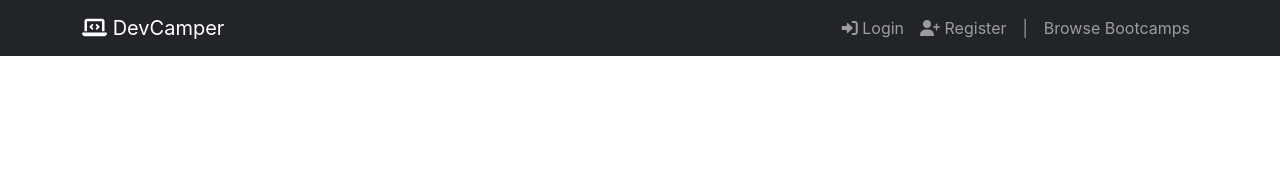
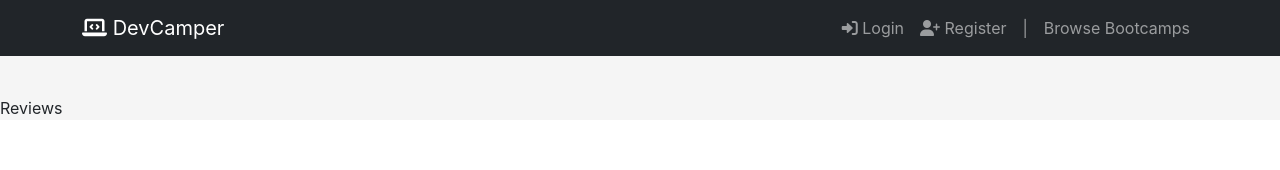
Before and after one commit to sholabioku/devcamper-api, a React (Create React App) app in the folder frontend/: page /bootcamps/1/reviews in a window 1280 px wide. Shown: the top 170 px of the page. Built offline with nearby package versions, Linux system fonts and the light colour scheme.

Commit message:
Add path for bootcamp review

```diff
--- a/frontend/src/App.js
+++ b/frontend/src/App.js
@@ -5,6 +5,7 @@ import Bootcamps from './pages/bootcamps/Bootcamps';
 import Home from './pages/home/Home';
 import Login from './pages/login/Login';
 import Register from './pages/register/Register';
+import Reviews from './pages/reviews/Reviews';
 
 const App = () => {
   return (
@@ -17,6 +18,7 @@ const App = () => {
           <Route path="/register" element={<Register />} />
           <Route path="/bootcamps" element={<Bootcamps />} />
           <Route path="/bootcamps/:id" element={<Bootcamp />} />
+          <Route path="/bootcamps/:id/reviews" element={<Reviews />} />
         </Routes>
       </div>
     </Router>
--- a/frontend/src/pages/bootcamp/Bootcamp.jsx
+++ b/frontend/src/pages/bootcamp/Bootcamp.jsx
@@ -1,19 +1,10 @@
 import React from 'react';
-import {
-  Badge,
-  Button,
-  Card,
-  Col,
-  Container,
-  ListGroup,
-  Row,
-} from 'react-bootstrap';
-import { MapContainer, Marker, Popup, TileLayer, useMap } from 'react-leaflet';
-import { Link, useNavigate, useParams } from 'react-router-dom';
+import { Badge, Card, Col, Container, ListGroup, Row } from 'react-bootstrap';
+import { MapContainer, Marker, Popup, TileLayer } from 'react-leaflet';
+import { Link, useParams } from 'react-router-dom';
 import './bootcamp.css';
 
 const Bootcamp = () => {
-  const navigate = useNavigate();
   const params = useParams();
   const { id: bootcampId } = params;
   return (
@@ -94,7 +85,7 @@ const Bootcamp = () => {
             </h1>
             <div className="d-grid gap-2">
               <Link
-                to="/reviews"
+                to={`/bootcamps/${bootcampId}/reviews`}
                 type="button"
                 className="btn btn-dark btn-block"
               >
--- /dev/null
+++ b/frontend/src/pages/reviews/Reviews.jsx
@@ -0,0 +1,8 @@
+import React from 'react';
+import './reviews.css';
+
+const Reviews = () => {
+  return <div className="review-show">Reviews</div>;
+};
+
+export default Reviews;
--- /dev/null
+++ b/frontend/src/pages/reviews/reviews.css
@@ -0,0 +1,4 @@
+.review-show {
+  padding-top: 6rem;
+  background: #f5f5f5e9;
+}
```
